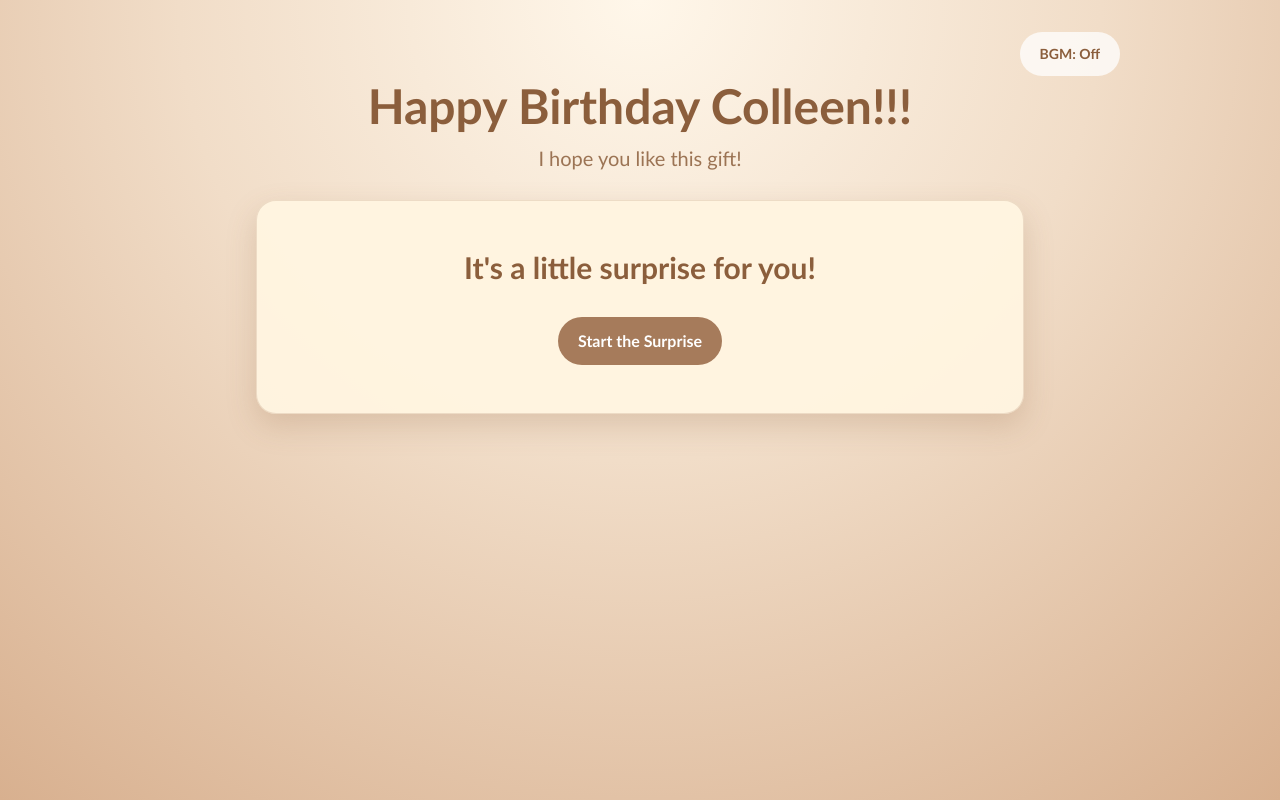
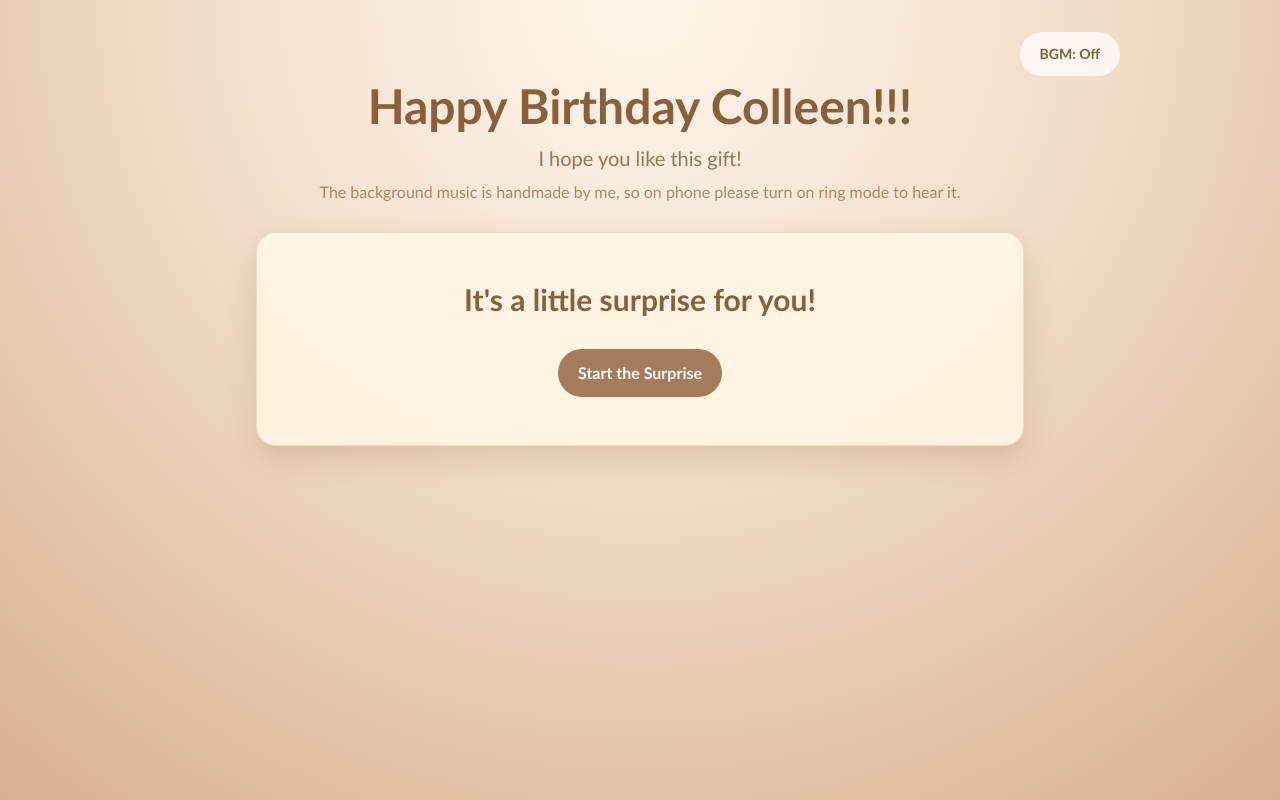
Before and after one commit to Cfengsu2002/Happy_Birthday, a React (Vite) app: page / in a window 1280 px wide. Built offline with nearby package versions, Linux system fonts and the light colour scheme.

Commit message:
update: xxx

```diff
--- a/src/App.jsx
+++ b/src/App.jsx
@@ -847,6 +847,7 @@ function App() {
         </div>
         <h1 className="float-soft text-3xl font-extrabold text-teddy-dark md:text-5xl">Happy Birthday Colleen!!!</h1>
         <p className="mx-auto mt-3 max-w-xl text-lg text-teddy-dark/85 md:text-xl">I hope you like this gift!</p>
+        <p className="mx-auto mt-2 max-w-2xl text-sm text-teddy-dark/70 md:text-base"> The background music is handmade by me, so on phone please turn on ring mode to hear it.</p>
       </header>
 
       {step === 0 && (
```
